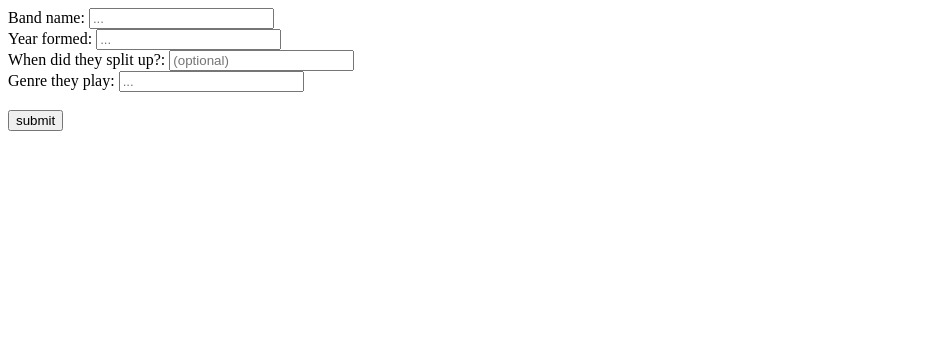
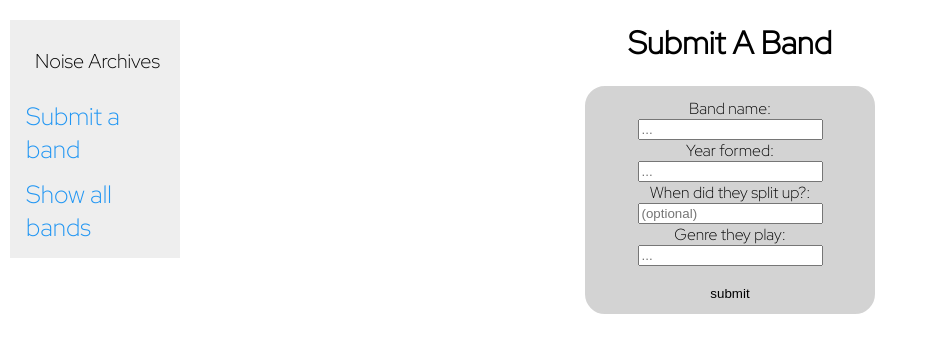
Before and after one commit to mxtlrr/noise-archives, a Flask app: page /make_band in a window 1280 px wide. Shown: the top 353 px of the page, without its empty margins (0-930 px from the left). Run offline with Flask 3, Linux system fonts and the light colour scheme.

Commit message:
CSS for creating the band

```diff
--- /dev/null
+++ b/src/static/css/submit-band.css
@@ -0,0 +1,66 @@
+/* Submit band, css */
+@import url('https://fonts.googleapis.com/css2?family=Red+Hat+Display:ital,wght@0,300;1,300&display=swap');
+
+#form {
+  margin: auto;
+  width: 25%;
+  padding: 10px;
+  text-align: center;
+
+  border: 2px solid #d3d3d3;
+  background: #d3d3d3;
+  border-radius: 20px;
+}
+
+h1 {
+  text-align: center;
+}
+
+label,h1,p,a {
+  font-family: "Red Hat Display", serif;
+}
+
+#submit-button {
+  padding: 0;
+  border: none;
+  background: none;
+}
+
+
+.sidenav {
+  width: 170px;
+  position: fixed;
+  z-index: 1;
+  top: 20px;
+  left: 10px;
+  background: #eee;
+  overflow-x: hidden;
+  padding: 8px 0;
+}
+
+.sidenav a {
+  padding: 6px 8px 6px 16px;
+  text-decoration: none;
+  font-size: 25px;
+  color: #2196F3;
+  display: block;
+}
+
+.sidenav a:hover {
+  color: #064579;
+}
+
+.main {
+  margin-left: 180px;
+  padding: 0px 10px;
+}
+
+@media screen and (max-height: 450px) {
+  .sidenav {padding-top: 15px;}
+  .sidenav a {font-size: 18px;}
+}
+
+#sidenav-info {
+  margin-left: 25px;
+  font-size: 20px;
+}
--- a/src/templates/create-artist.html
+++ b/src/templates/create-artist.html
@@ -2,8 +2,18 @@
 <html>
   <head>
     <title>Add an artist/band</title>
+    <link rel="stylesheet" href="{{ url_for('static', filename='css/submit-band.css') }}">
   </head>
   <body>
+    <div class="sidenav">
+      <p id="sidenav-info">Noise Archives</p>
+      <a href="/make_band">Submit a band</a>
+      <a href="/showbands">Show all bands</a>
+    </div>
+
+    <div class="main">
+      <h1>Submit A Band</h1>
+      <div id="form">
       <form method="POST">
          <label>Band name:</label>
           <input type="name" name="bandname" placeholder="..."><br>
@@ -14,6 +24,8 @@
           <label>Genre they play:</label>
           <input type="name" name="genre" placeholder="..."><br><br>
 
-      <input type="submit" value="submit"/><br>
+          <input id="submit-button" type="submit" value="submit"/><br>
        </form>
+      </div>
+    </div>
 </html>
```
Lines whose indentation alone changed are shown as unchanged.
